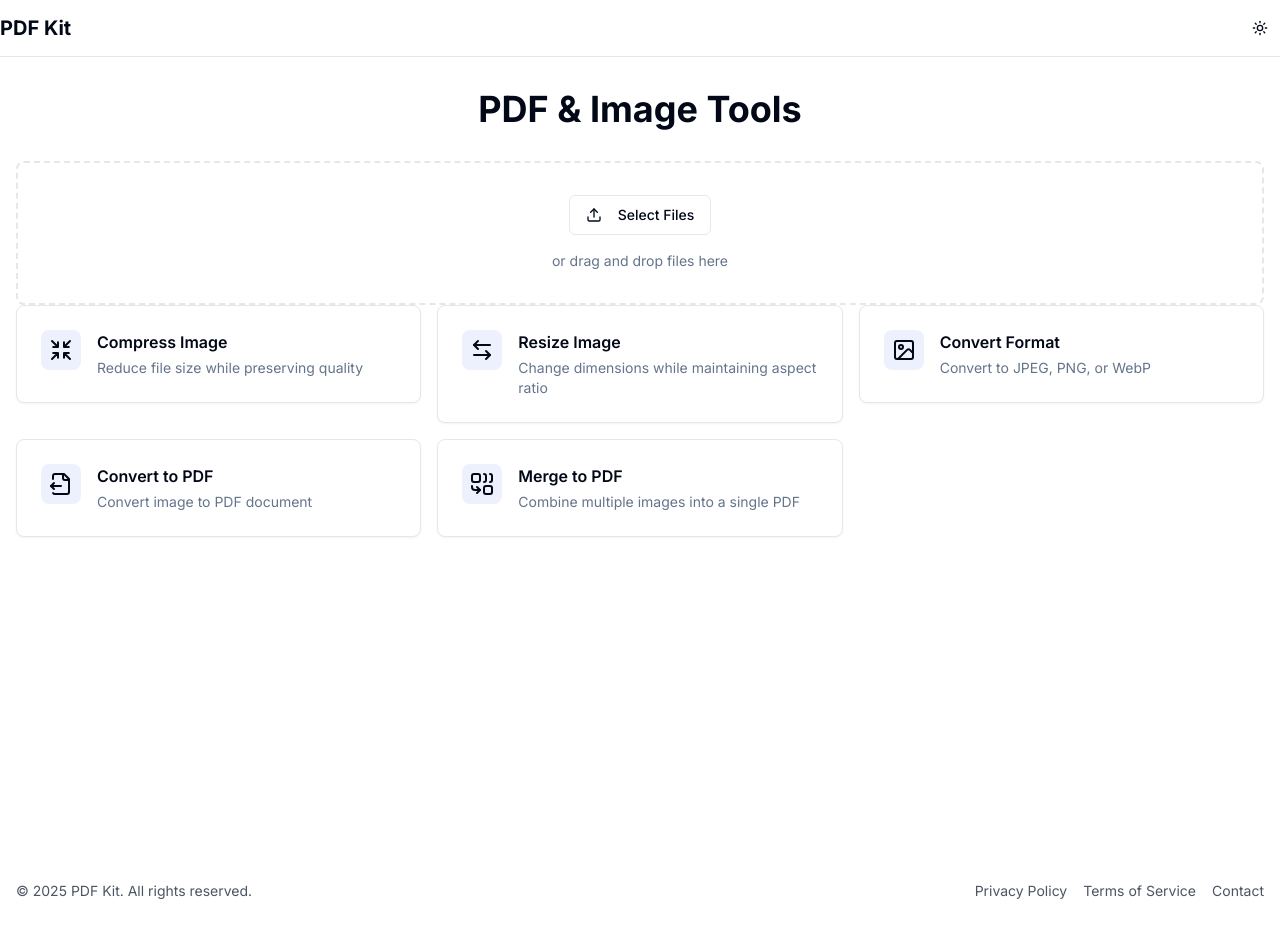
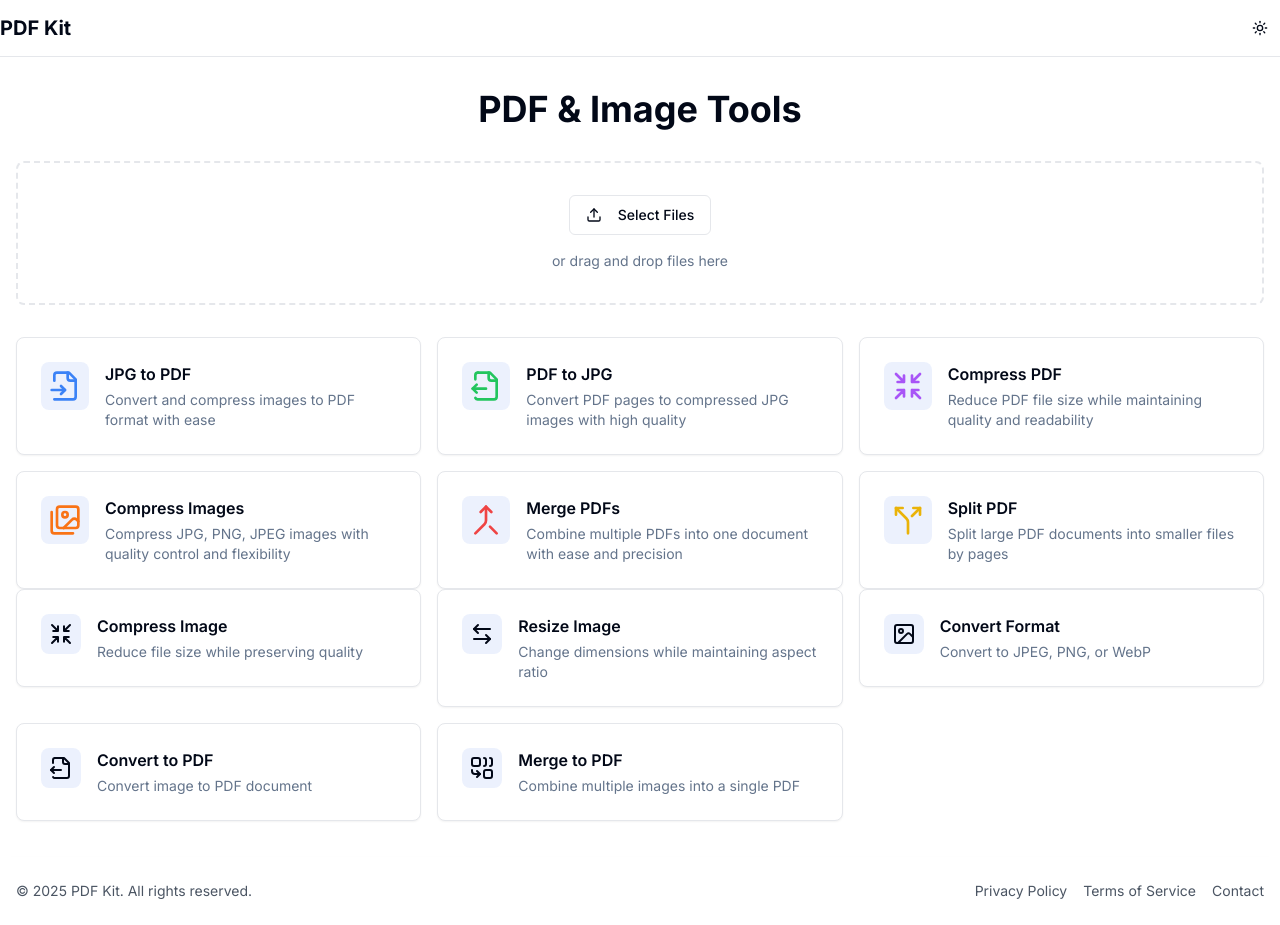
Before and after one commit to rooshankumar/my-PDF-kit, a Next.js app: page / in a window 1280 px wide. Built offline with nearby package versions, Linux system fonts and the light colour scheme.

Commit message:
Assistant checkpoint: Restored original home page layout
Assistant generated file changes:
- app/page.tsx: Restore original home page layout

---

User prompt:

the home page doesn't look this old please resolve this issues, i like the old

```diff
--- a/app/page.tsx
+++ b/app/page.tsx
@@ -1,3 +1,4 @@
+
 "use client"
 
 import { motion } from "framer-motion"
@@ -67,6 +68,25 @@ export default function Home() {
     <div className="container mx-auto px-4 py-8">
       <h1 className="text-4xl font-bold text-center mb-8">PDF & Image Tools</h1>
       <DragDropFile />
+      <div className="grid grid-cols-1 md:grid-cols-2 lg:grid-cols-3 gap-4 mt-8">
+        {features.map((feature) => (
+          <Link key={feature.title} href={feature.href}>
+            <Card className="p-6 hover:bg-accent transition-colors cursor-pointer h-full">
+              <div className="flex items-start space-x-4">
+                <div className="p-2 bg-primary/10 rounded-lg">
+                  {feature.icon}
+                </div>
+                <div>
+                  <h3 className="font-semibold">{feature.title}</h3>
+                  <p className="text-sm text-muted-foreground mt-1">
+                    {feature.description}
+                  </p>
+                </div>
+              </div>
+            </Card>
+          </Link>
+        ))}
+      </div>
       <QuickActions />
     </div>
   )
```
